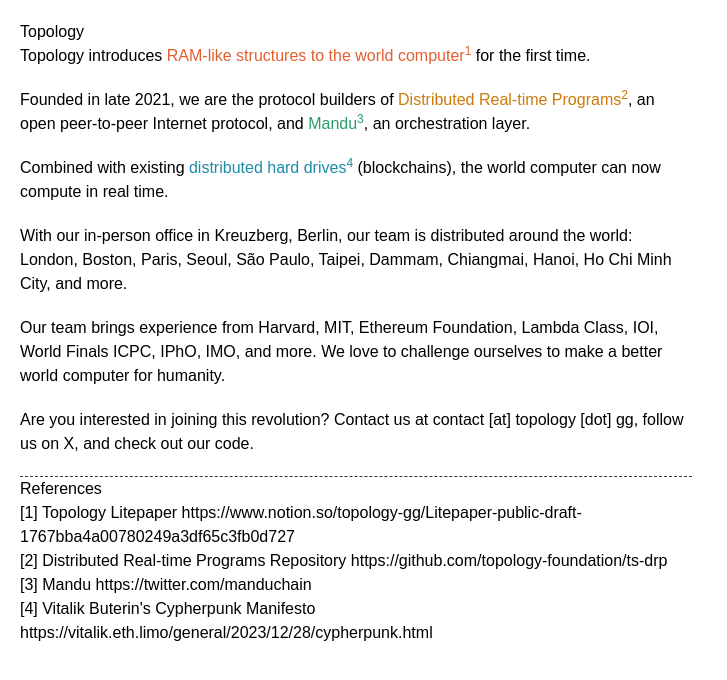
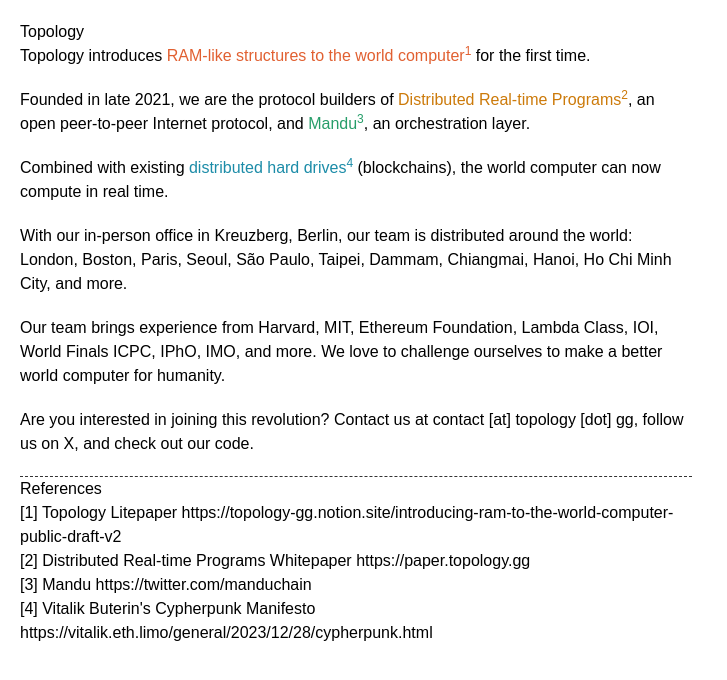
Before and after one commit to topology-foundation/website, a website built with webpack: page public/index.html in a window 1280 px wide. Shown: the whole page, without its empty margins (0-727 px from the left). Built offline with nearby package versions, Linux system fonts and the light colour scheme.

Commit message:
chore: update links

```diff
--- a/public/index.html
+++ b/public/index.html
@@ -86,7 +86,8 @@
 				Topology introduces
 				<a
 					style="color: #e16031"
-					href="https://www.notion.so/topology-gg/Litepaper-public-draft-1767bba4a00780249a3df65c3fb0d727"
+					href="https://topology-gg.notion.site/introducing-ram-to-the-world-computer-public-draft-v2"
+					target="_blank"
 					>RAM-like structures to the world computer<sup>1</sup></a
 				>
 				for the first time.
@@ -96,10 +97,12 @@
 				Founded in late 2021, we are the protocol builders of
 				<a
 					style="color: #cc7a0a"
-					href="https://github.com/topology-foundation/ts-drp"
+					href="https://paper.topology.gg"
+					target="_blank"
 					>Distributed Real-time Programs<sup>2</sup></a
 				>, an open peer-to-peer Internet protocol, and
 				<a style="color: #269d69" href="https://twitter.com/manduchain"
+					target="_blank"
 					>Mandu<sup>3</sup></a
 				>, an orchestration layer.
 			</p>
@@ -109,6 +112,7 @@
 				<a
 					style="color: #1c8ca8"
 					href="https://vitalik.eth.limo/general/2023/12/28/cypherpunk.html"
+					target="_blank"
 					>distributed hard drives<sup>4</sup></a
 				>
 				(blockchains), the world computer can now compute in real
@@ -132,12 +136,15 @@
 			<p>
 				Are you interested in joining this revolution? Contact us at
 				<a href="mailto:contact@topology.gg"
+					target="_blank"
 					>contact [at] topology [dot] gg</a
 				>, follow us on
 		                <a href="https://x.com/topology_gg"
+					target="_blank"
 		                    	>X</a
 		                >, and check out our
 		                <a href="https://github.com/topology-foundation"
+					target="_blank"
 		                    	>code</a
 		                >.
 			</p>
@@ -149,19 +156,22 @@
 			<li>
 				<span>[1] Topology Litepaper</span>
 				<a
-					href="https://www.notion.so/topology-gg/Litepaper-public-draft-1767bba4a00780249a3df65c3fb0d727"
-					>https://www.notion.so/topology-gg/Litepaper-public-draft-1767bba4a00780249a3df65c3fb0d727</a
+					href="https://topology-gg.notion.site/introducing-ram-to-the-world-computer-public-draft-v2"
+					target="_blank"
+					>https://topology-gg.notion.site/introducing-ram-to-the-world-computer-public-draft-v2</a
 				>
 			</li>
 			<li>
-				<span>[2] Distributed Real-time Programs Repository</span>
-				<a href="https://github.com/topology-foundation/ts-drp"
-					>https://github.com/topology-foundation/ts-drp</a
+				<span>[2] Distributed Real-time Programs Whitepaper</span>
+				<a href="https://paper.topology.gg"
+					target="_blank"
+					>https://paper.topology.gg</a
 				>
 			</li>
 			<li>
 				<span>[3] Mandu</span>
 				<a href="https://twitter.com/manduchain"
+					target="_blank"
 					>https://twitter.com/manduchain</a
 				>
 			</li>
@@ -169,6 +179,7 @@
 				<span>[4] Vitalik Buterin's Cypherpunk Manifesto</span>
 				<a
 					href="https://vitalik.eth.limo/general/2023/12/28/cypherpunk.html"
+					target="_blank"
 					>https://vitalik.eth.limo/general/2023/12/28/cypherpunk.html</a
 				>
 			</li>
```
